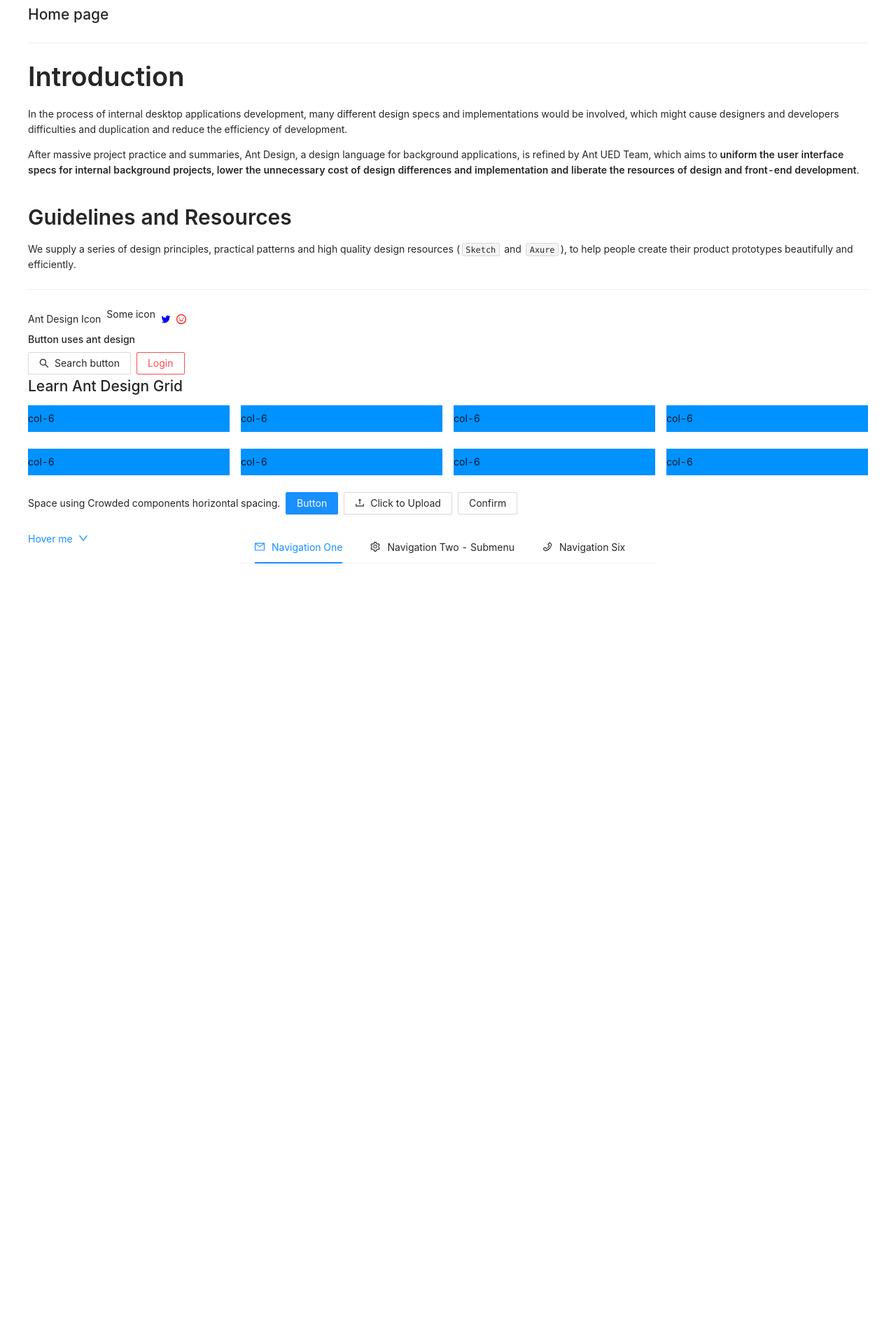
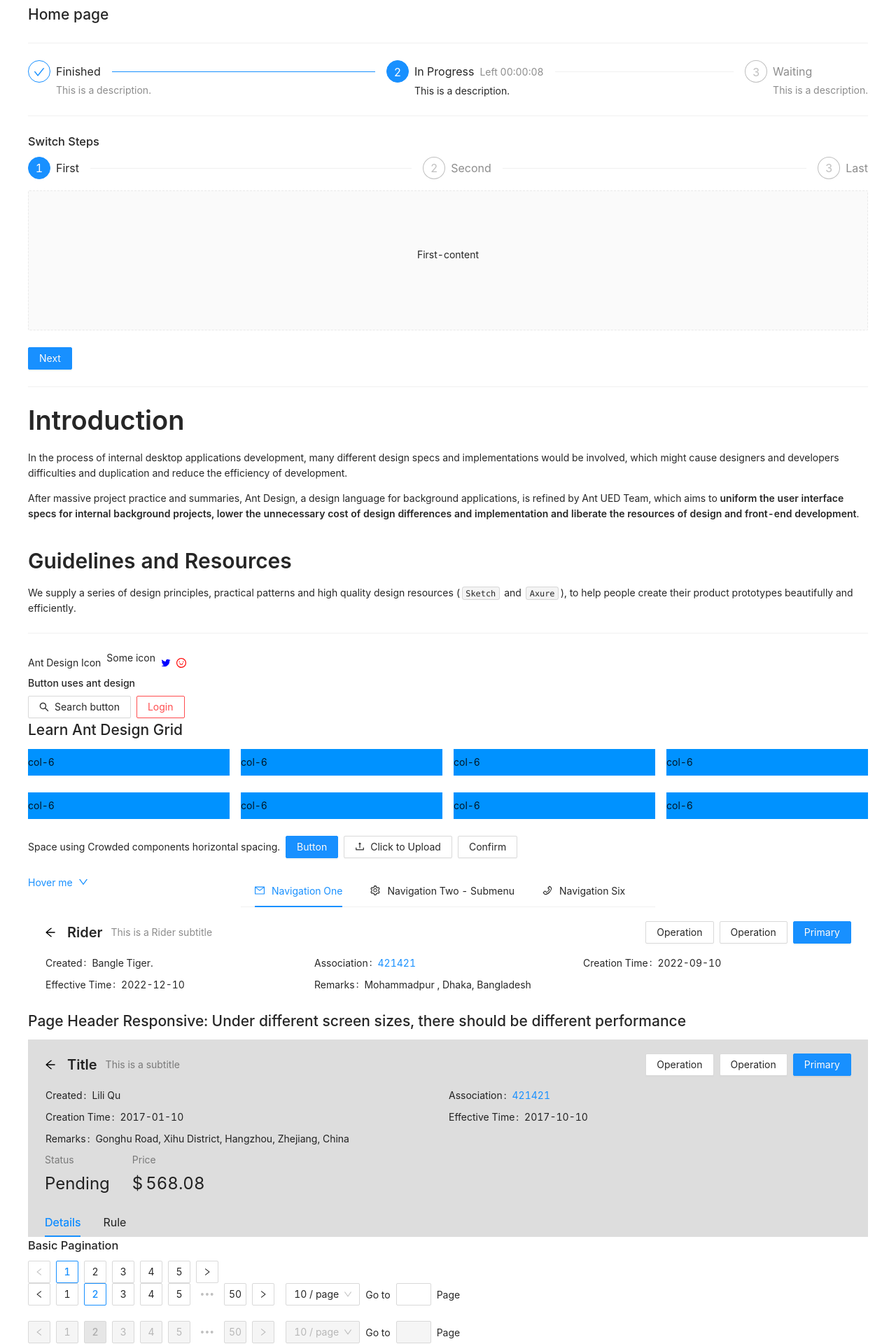
Before and after one commit to xBoot101/adam, a React (Create React App) app: page / in a window 1280 px wide. Shown: the part 58-1978 px from the top of the page at 70% size. Before the commit the page ends 863 px from the top, so only its background shows below. Built offline with nearby package versions, Linux system fonts and the light colour scheme.

Commit message:
Navigation ant design code added .

```diff
--- a/src/App.scss
+++ b/src/App.scss
@@ -27,3 +27,16 @@
 	background: #0092ff;
 	padding: 8px 0;
 }
+.steps-content {
+	min-height: 200px;
+	margin-top: 16px;
+	padding-top: 80px;
+	text-align: center;
+	background-color: #fafafa;
+	border: 1px dashed #e9e9e9;
+	border-radius: 2px;
+}
+
+.steps-action {
+	margin-top: 24px;
+}
--- a/src/pages/Home.js
+++ b/src/pages/Home.js
@@ -1,4 +1,4 @@
-import React from 'react';
+import React, { useState } from 'react';
 import { Link } from 'react-router-dom';
 import {
 	AppstoreOutlined,
@@ -23,6 +23,13 @@
 	Popconfirm,
 	Dropdown,
 	Menu,
+	PageHeader,
+	Descriptions,
+	Tabs,
+	Statistic,
+	Pagination,
+	Steps,
+	message,
 } from 'antd';
 import './Home.scss';
 
@@ -31,6 +38,56 @@
 	background: '#0092ff',
 	padding: '8px 0',
 };
+// Pagination function
+const onChange = (pageNumber) => {
+	console.log('Page: ', pageNumber);
+};
+// Page header tabs
+const { TabPane } = Tabs;
+
+// Steps to compete the tasks
+
+const { Step } = Steps;
+
+const renderContent = (column = 2) => (
+	<Descriptions size='small' column={column}>
+		<Descriptions.Item label='Created'>Lili Qu</Descriptions.Item>
+		<Descriptions.Item label='Association'>
+			<a>421421</a>
+		</Descriptions.Item>
+		<Descriptions.Item label='Creation Time'>2017-01-10</Descriptions.Item>
+		<Descriptions.Item label='Effective Time'>2017-10-10</Descriptions.Item>
+		<Descriptions.Item label='Remarks'>
+			Gonghu Road, Xihu District, Hangzhou, Zhejiang, China
+		</Descriptions.Item>
+	</Descriptions>
+);
+
+const extraContent = (
+	<div
+		style={{
+			display: 'flex',
+			width: 'max-content',
+			justifyContent: 'flex-end',
+		}}
+	>
+		<Statistic
+			title='Status'
+			value='Pending'
+			style={{
+				marginRight: 32,
+			}}
+		/>
+		<Statistic title='Price' prefix='$' value={568.08} />
+	</div>
+);
+
+const Content = ({ children, extra }) => (
+	<div className='content'>
+		<div className='main'>{children}</div>
+		<div className='extra'>{extra}</div>
+	</div>
+);
 
 // Dropdown menu item
 
@@ -54,9 +111,71 @@
 );
 
 const Home = () => {
+	const steps = [
+		{
+			title: 'First',
+			content: 'First-content',
+		},
+		{
+			title: 'Second',
+			content: 'Second-content',
+		},
+		{
+			title: 'Last',
+			content: 'Last-content',
+		},
+	];
+
+	const [current, setCurrent] = useState(0);
+
+	const next = () => {
+		setCurrent(current + 1);
+	};
+
+	const prev = () => {
+		setCurrent(current - 1);
+	};
 	return (
 		<div>
 			<h2>Home page</h2>
+			<Divider></Divider>
+			<Steps current={1}>
+				<Step title='Finished' description='This is a description.' />
+				<Step
+					title='In Progress'
+					subTitle='Left 00:00:08'
+					description='This is a description.'
+				/>
+				<Step title='Waiting' description='This is a description.' />
+			</Steps>
+			<Divider></Divider>
+			<h3>Switch Steps</h3>
+			<Steps current={current}>
+				{steps.map((item) => (
+					<Step key={item.title} title={item.title} />
+				))}
+			</Steps>
+			<div className='steps-content'>{steps[current].content}</div>
+			<div className='steps-action'>
+				{current < steps.length - 1 && (
+					<Button type='primary' onClick={() => next()}>
+						Next
+					</Button>
+				)}
+				{current === steps.length - 1 && (
+					<Button
+						type='primary'
+						onClick={() => message.success('Processing complete!')}
+					>
+						Done
+					</Button>
+				)}
+				{current > 0 && (
+					<Button style={{ margin: '0 8px' }} onClick={() => prev()}>
+						Previous
+					</Button>
+				)}
+			</div>
 			<Divider></Divider>
 			<Typography>
 				<Title>Introduction</Title>
@@ -89,7 +208,6 @@
 
 				<Divider />
 			</Typography>
-
 			<Text>Ant Design Icon</Text>
 			<Space>
 				<br />
@@ -204,6 +322,82 @@
 					</Menu>
 				</Col>
 			</Row>
+			<div className='site-page-header-ghost-wrapper'>
+				<PageHeader
+					ghost={false}
+					onBack={() => window.history.back()}
+					title='Rider'
+					subTitle='This is a Rider subtitle'
+					extra={[
+						<Button key='3'>Operation</Button>,
+						<Button key='2'>Operation</Button>,
+						<Button key='1' type='primary'>
+							Primary
+						</Button>,
+					]}
+				>
+					<Descriptions size='small' column={3}>
+						<Descriptions.Item label='Created'>
+							Bangle Tiger.
+						</Descriptions.Item>
+						<Descriptions.Item label='Association'>
+							<a>421421</a>
+						</Descriptions.Item>
+						<Descriptions.Item label='Creation Time'>
+							2022-09-10
+						</Descriptions.Item>
+						<Descriptions.Item label='Effective Time'>
+							2022-12-10
+						</Descriptions.Item>
+						<Descriptions.Item label='Remarks'>
+							Mohammadpur , Dhaka, Bangladesh
+						</Descriptions.Item>
+					</Descriptions>
+				</PageHeader>
+			</div>
+			<h2>
+				Page Header Responsive: Under different screen sizes, there
+				should be different performance
+			</h2>
+			<PageHeader
+				className='site-page-header-responsive'
+				style={{ backgroundColor: '#ddd' }}
+				onBack={() => window.history.back()}
+				title='Title'
+				subTitle='This is a subtitle'
+				extra={[
+					<Button key='3'>Operation</Button>,
+					<Button key='2'>Operation</Button>,
+					<Button key='1' type='primary'>
+						Primary
+					</Button>,
+				]}
+				footer={
+					<Tabs defaultActiveKey='1'>
+						<TabPane tab='Details' key='1' />
+						<TabPane tab='Rule' key='2' />
+					</Tabs>
+				}
+			>
+				<Content extra={extraContent}>{renderContent()}</Content>
+			</PageHeader>
+			<h3>Basic Pagination</h3>
+			<Pagination defaultCurrent={1} total={50} />
+
+			<Pagination
+				showQuickJumper
+				defaultCurrent={2}
+				total={500}
+				onChange={onChange}
+			/>
+			<br />
+			<Pagination
+				showQuickJumper
+				defaultCurrent={2}
+				total={500}
+				onChange={onChange}
+				disabled
+			/>
 		</div>
 	);
 };
```
